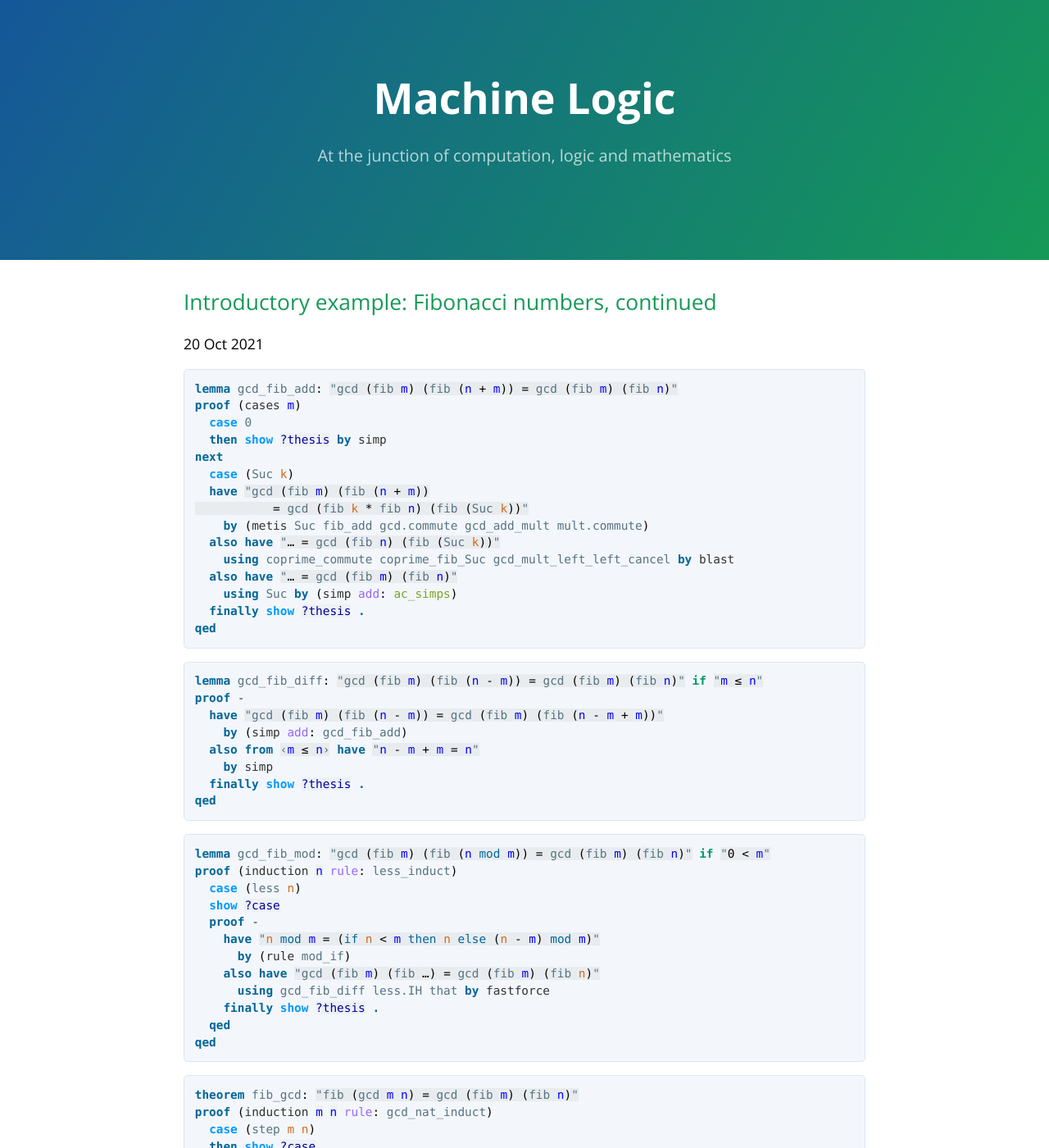
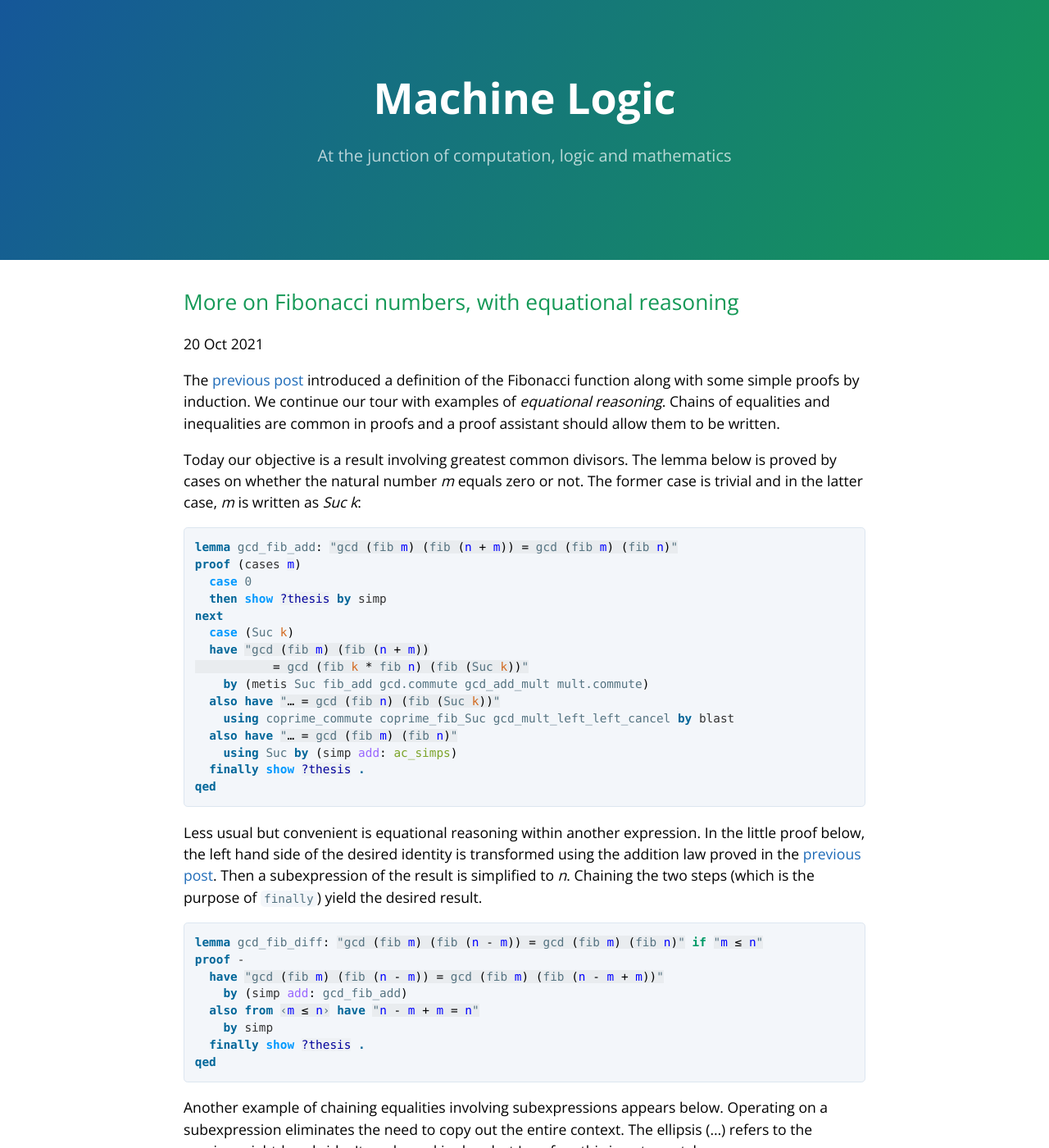
Before and after one commit to lawrencecpaulson/lawrencecpaulson.github.io, a Jekyll site: the page built from _posts/2021-10-20-Fib-example-contd.md, in a window 1280 px wide and 1400 px high. Shown: the whole window at 82% size. Built offline with Jekyll 4.4.1, drawn with Linux system fonts in a browser that asks for light colours; formulas are drawn with MathJax 3; some of the changed text lies outside the part shown.

Commit message:
Next Wednesday's post is complete. Minor changes to last Wednesdays.

```diff
--- a/_posts/2021-10-20-Fib-example-contd.md
+++ b/_posts/2021-10-20-Fib-example-contd.md
@@ -1,9 +1,16 @@
 ---
 layout: post
-title:  "Introductory example: Fibonacci numbers, continued"
+title:  "More on Fibonacci numbers, with equational reasoning"
 usemathjax: true
-tags: general, examples, Isabelle
+tags: general, examples, Isabelle, Fibonacci, gcd
 ---
+
+The [previous post]({% post_url 2021-10-13-Fib-example %}) introduced a definition of the Fibonacci function along with some simple proofs by induction. We continue our tour with examples of *equational reasoning*.
+Chains of equalities and inequalities are common in proofs and a proof assistant should allow them to be written.
+
+
+Today our objective is a result involving greatest common divisors.
+The lemma below is proved by cases on whether the natural number *m* equals zero or not. The former case is trivial and in the latter case, *m* is written as *Suc k*:
 
 <pre class="source">
 <span class="keyword1"><span class="command">lemma</span></span> gcd_fib_add<span class="main">:</span> <span class="quoted"><span class="quoted">"gcd <span class="main">(</span>fib <span class="free">m</span><span class="main">)</span> <span class="main">(</span>fib <span class="main">(</span><span class="free">n</span> <span class="main">+</span> <span class="free">m</span><span class="main">)</span><span class="main">)</span> <span class="main">=</span> gcd <span class="main">(</span>fib <span class="free">m</span><span class="main">)</span> <span class="main">(</span>fib <span class="free">n</span><span class="main">)</span>"</span></span>
@@ -23,7 +30,7 @@
 <span class="keyword1"><span class="command">qed</span></span>
 </pre>
 
-
+Less usual but convenient is equational reasoning within another expression. In the little proof below, the left hand side of the desired identity is transformed using the addition law proved in the [previous post]({% post_url 2021-10-13-Fib-example %}). Then a subexpression of the result is simplified to *n*. Chaining the two steps (which is the purpose of `finally`) yield the desired result.
 
 <pre class="source">
 <span class="keyword1"><span class="command">lemma</span></span> gcd_fib_diff<span class="main">:</span> <span class="quoted"><span class="quoted">"gcd <span class="main">(</span>fib <span class="free">m</span><span class="main">)</span> <span class="main">(</span>fib <span class="main">(</span><span class="free">n</span> <span class="main">-</span> <span class="free">m</span><span class="main">)</span><span class="main">)</span> <span class="main">=</span> gcd <span class="main">(</span>fib <span class="free">m</span><span class="main">)</span> <span class="main">(</span>fib <span class="free">n</span><span class="main">)</span>"</span></span> <span class="keyword2"><span class="keyword">if</span></span> <span class="quoted"><span class="quoted">"<span class="free">m</span> <span class="main">≤</span> <span class="free">n</span>"</span></span>
@@ -36,6 +43,8 @@
 <span class="keyword1"><span class="command">qed</span></span>
 </pre>
 
+
+Another example of chaining equalities involving subexpressions appears below. Operating on a subexpression eliminates the need to copy out the entire context. The ellipsis (…) refers to the previous right-hand side. It works and is clear but I confess this is not my style.
 
 
 <pre class="source">
@@ -54,6 +63,8 @@
 </pre>
 
 
+The work that we have done here and in the previous post finally takes us to our conclusion, an amusing theorem relating Fibonacci numbers and greatest common divisors.
+A clever step below is the use of `gcd_nat_induct`, which refers to an induction principle for the GCD function. In the induction step, in order to prove $P(m,n)$ for a given property $P$, we have the induction hypothesis $P(n, m \bmod n)$ for all $n>0$. Here it follows immediately with the help of the previous lemma and a fact from Isabelle's built-in GCD library.
 
 <pre class="source">
 <span class="keyword1"><span class="command">theorem</span></span> fib_gcd<span class="main">:</span> <span class="quoted"><span class="quoted">"fib <span class="main">(</span>gcd <span class="free">m</span> <span class="free">n</span><span class="main">)</span> <span class="main">=</span> gcd <span class="main">(</span>fib <span class="free">m</span><span class="main">)</span> <span class="main">(</span>fib <span class="free">n</span><span class="main">)</span>"</span></span>
@@ -63,3 +74,5 @@
     <span class="keyword1"><span class="command">by</span></span> <span class="main">(</span><span class="operator">metis</span> gcd.commute gcd_fib_mod gcd_red_nat<span class="main">)</span>
 <span class="keyword1"><span class="command">qed</span></span> <span class="operator">auto</span>
 </pre>
+
+The proofs presented in this post are due to Gertrud Bauer.
```
Also changed, not shown: _posts/2021-10-13-Fib-example.md (+4 -4 lines).
